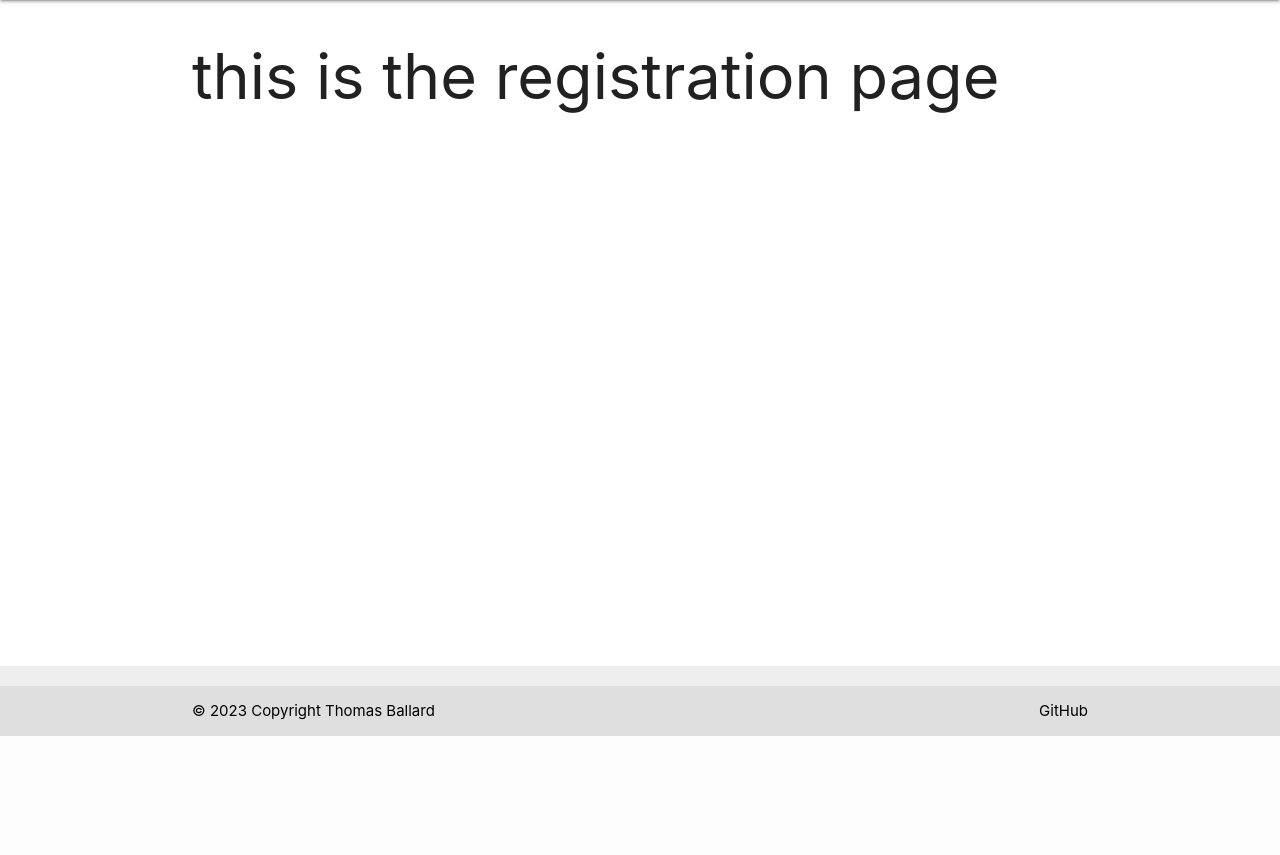
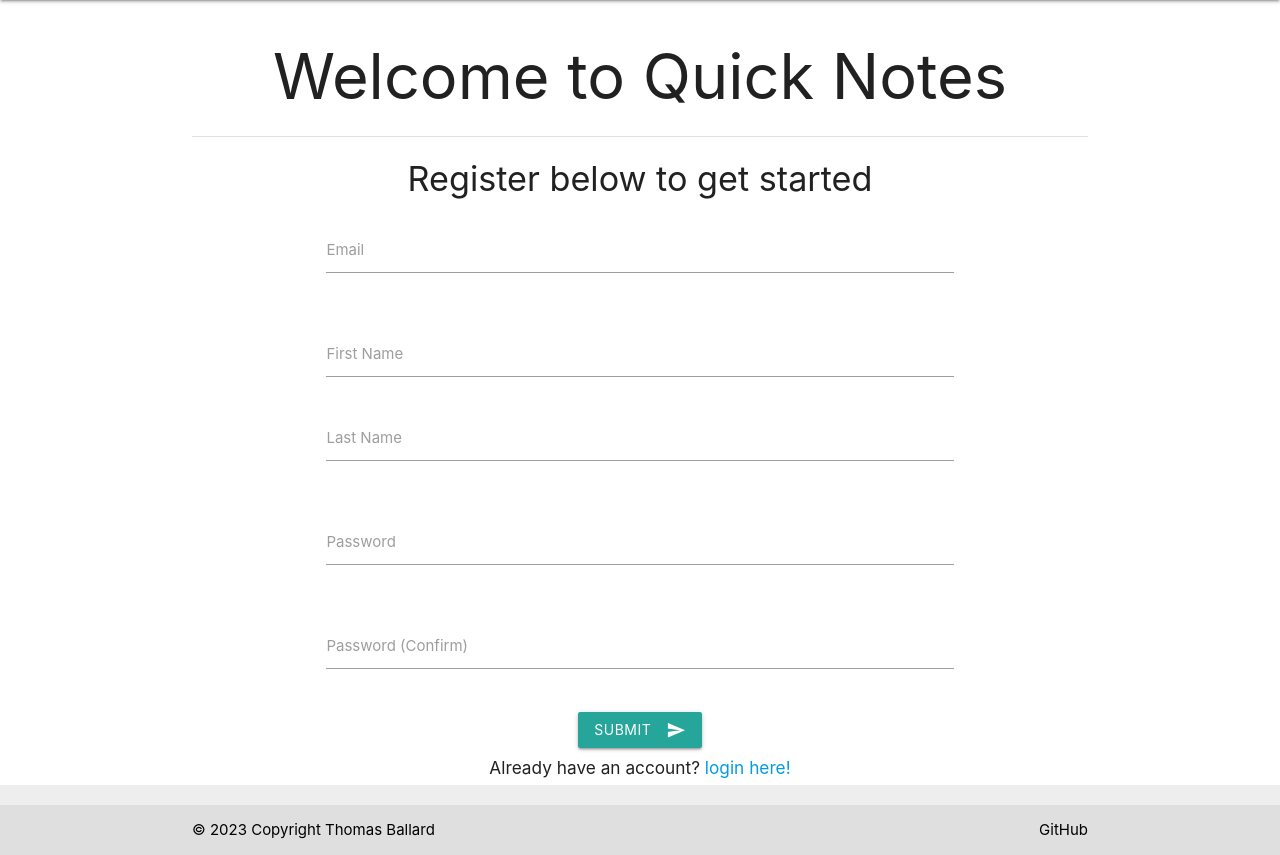
Before and after one commit to ThomasBallardCI/m3-notes-app, a Flask app: page /register in a window 1280 px wide. Shown: the part 64-919 px from the top of the page. Before the commit the page ends 800 px from the top, so only its background shows below. Run offline with Flask 3, Linux system fonts and the light colour scheme.

Commit message:
registration form HTML created

```diff
--- a/quicknote/templates/register.html
+++ b/quicknote/templates/register.html
@@ -6,6 +6,52 @@
 <!-- main page content block -->
 {% block content %}
 
-<h1>this is the registration page</h1>
+<div class="center-align">
+    <div>
+        <h1>Welcome to Quick Notes</h1>
+    </div>
+    <div class="divider"></div>
+    <div>
+        <h4>Register below to get started</h4>
+    </div>
+    <div class="container">
+        <form class="col s12" method="POST">
+            <div class="row">
+                <div class="input-field col s12">
+                    <input id="email" type="email" class="validate" name="email">
+                    <label for="email">Email</label>
+                </div>
+            </div>
+            <div class="row">
+                <div class="input-field col s12">
+                    <input id="first_name" type="text" class="validate" name="first_name">
+                    <label for="first_name">First Name</label>
+                </div>
+                <div class="input-field col s12">
+                    <input id="last_name" type="text" class="validate" name="last_name">
+                    <label for="last_name">Last Name</label>
+                </div>
+            </div>
+            <div class="row">
+                <div class="input-field col s12">
+                    <input id="password" type="password" class="validate" name="password1">
+                    <label for="password">Password</label>
+                </div>
+            </div>
+            <div class="row">
+                <div class="input-field col s12">
+                    <input id="password2" type="password" class="validate" name="password2">
+                    <label for="confirm_password">Password (Confirm)</label>
+                </div>
+            </div>
+            <button class="btn waves-effect waves-light" type="submit" name="action">Submit
+                <i class="material-icons right">send</i>
+            </button>
+        </form>
+    </div>
+    <div>
+        <h6>Already have an account? <a href="{{ url_for('login') }}">login here!</a></h6>
+    </div>
+</div>
 
 {% endblock %}
```
